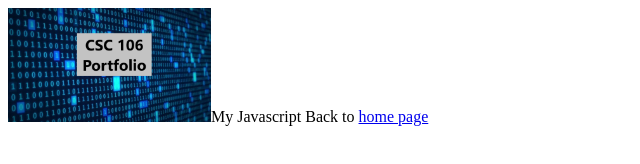
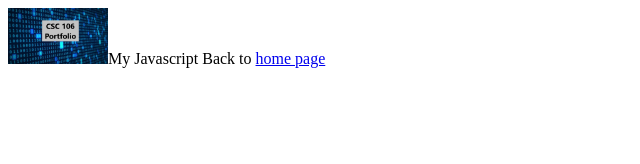
Before and after one commit to gboudreau90/gboudreau90.github.io, a plain HTML site: page index.html in a window 1280 px wide. Shown: the whole page, without its empty margins (0-640 px from the left). Drawn offline with Linux system fonts and the light colour scheme.

Commit message:
Update index.html

```diff
--- a/index.html
+++ b/index.html
@@ -5,7 +5,7 @@
         <title>Grey's Java Scripts Page</title>
     </head>
     <body>
-    <img src="binarybanner.png" width="203>
+    <img src="binarybanner.png" width="100>
     <hl>My Javascript</hl>
     Back to <a href="index.html"> home page </a>
 
```
